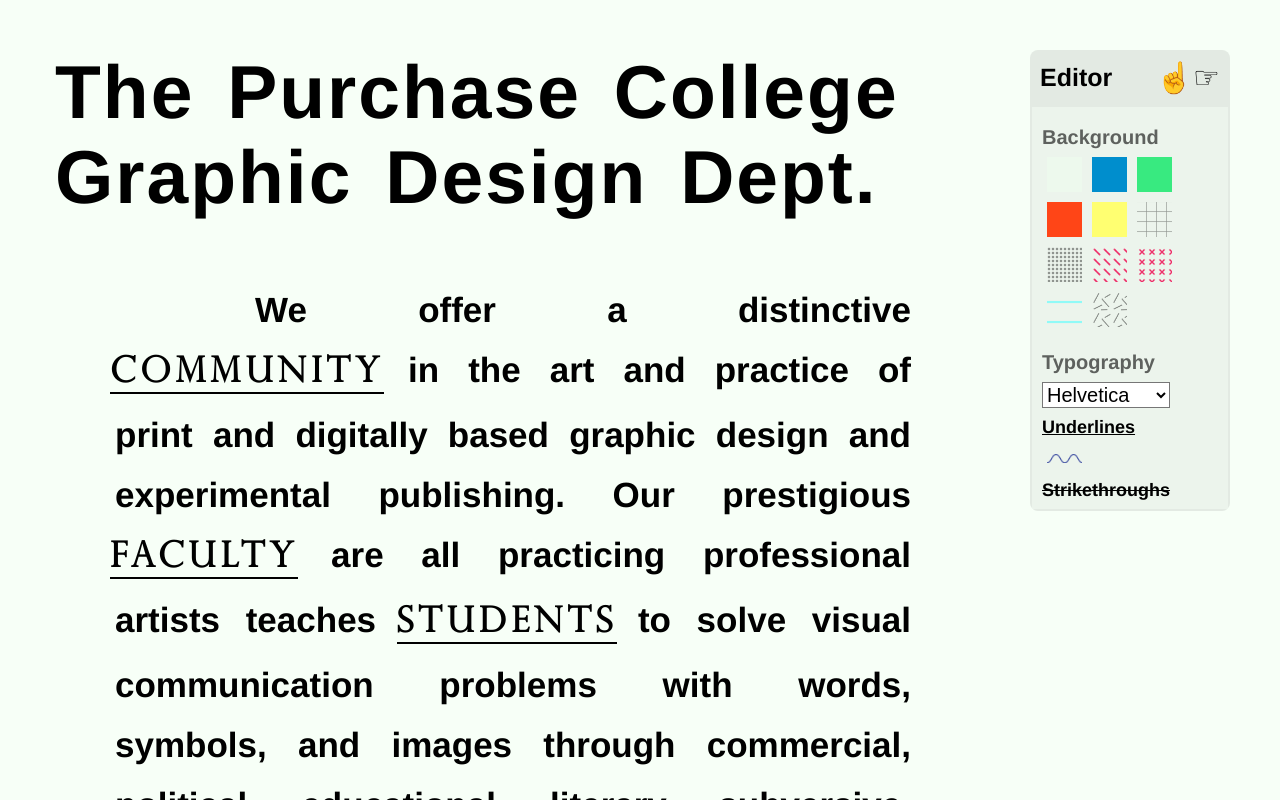
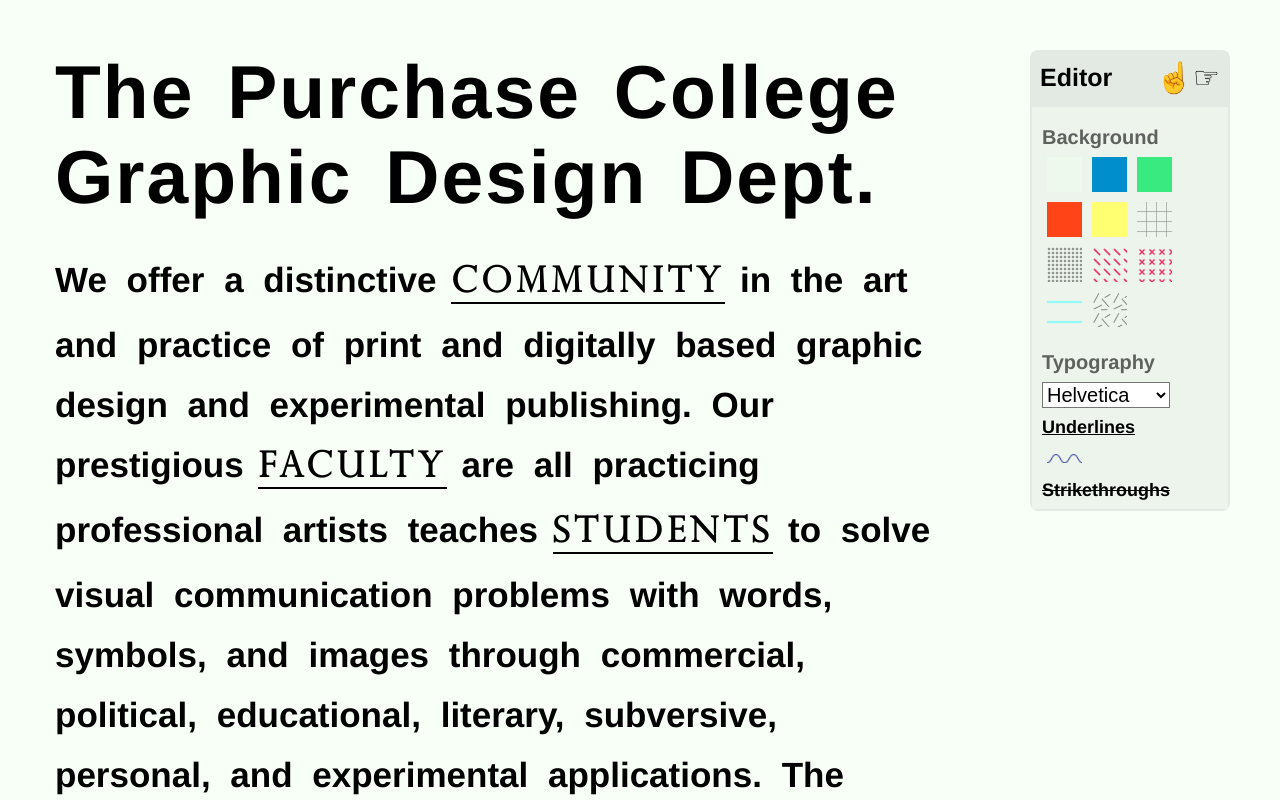
Before and after one commit to coreytegeler/pcgd-mockups, a plain HTML site: page index.html in a window 1280 px wide. Drawn offline with nearby package versions, Linux system fonts and the light colour scheme.

Commit message:
manifesto copy text alignment fixed for jess

```diff
--- a/assets/styles/application.css
+++ b/assets/styles/application.css
@@ -48,12 +48,12 @@
 #front #manifesto .copy {
 	font-size: 35px;
 	line-height: 60px;
-	text-indent: 140px;
+	/*text-indent: 140px;*/
 	font-weight: 700;
-	text-align: justify;
+	/*text-align: justify;*/
     display: block;
-    margin: 30px 0 0 30px;
-    padding: 30px;
+    margin: 30px 0;
+    /*padding: 30px;*/
 }
 .inner {
 	height: 100%;
```
